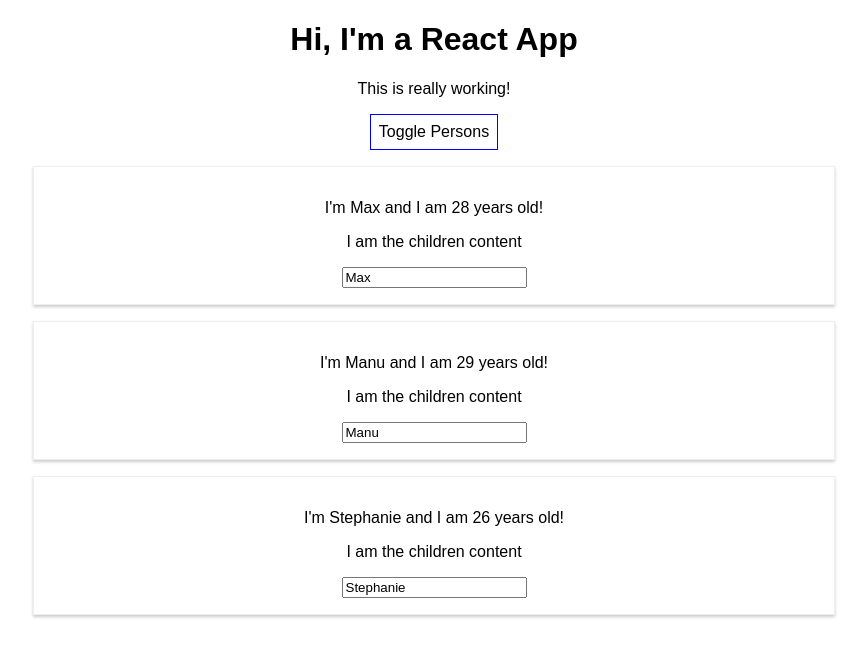
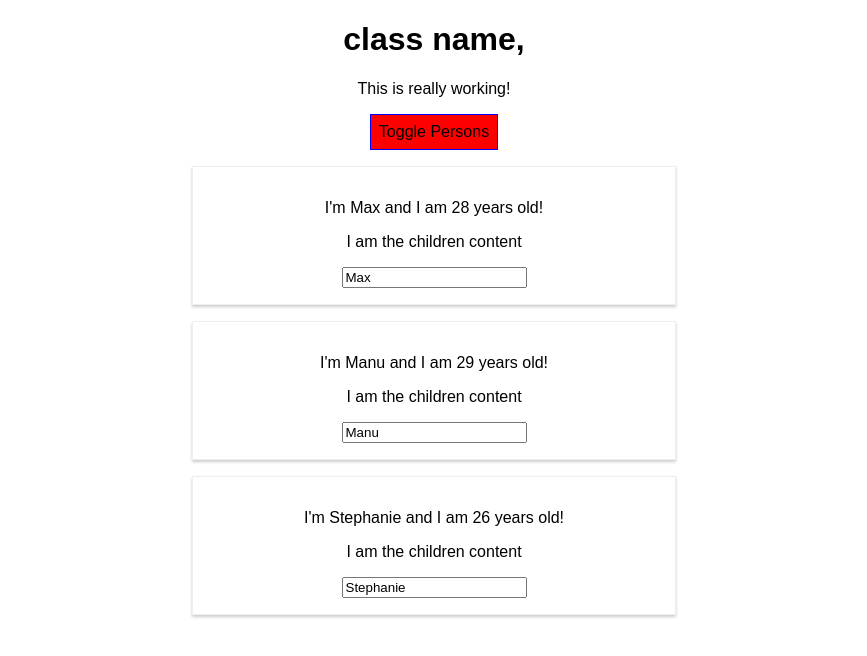
Before and after one commit to bujinwang/react-complete-guide, a React (Create React App) app: page / in a window 1280 px wide. Both pictures are taken after a click on the button "Toggle Persons". Shown: the top 656 px of the page, without its empty margins (206-1073 px from the left). Built offline with nearby package versions, Linux system fonts and the light colour scheme.

Commit message:
lecture 64 psudo selector and Radium media selector

```diff
--- a/package.json
+++ b/package.json
@@ -3,6 +3,7 @@
   "version": "0.1.0",
   "private": true,
   "dependencies": {
+    "radium": "^0.24.1",
     "react": "^16.4.2",
     "react-dom": "^16.4.2",
     "react-scripts": "1.1.4"
--- a/src/App.css
+++ b/src/App.css
@@ -1,3 +1,15 @@
 .App {
   text-align: center;
 }
+
+.red {
+  color: red;
+}
+
+.bold {
+  font-weight: bold;
+}
+
+.blank{
+  background: #000;
+}
--- a/src/App.js
+++ b/src/App.js
@@ -1,5 +1,6 @@
 import React, {Component} from 'react';
 import './App.css';
+import Radium, {StyleRoot} from 'radium';
 import Person from './Person/Person';
 
 class App extends Component {
@@ -50,12 +51,17 @@
       font: 'inherit',
       border: '1px solid blue',
       padding: '8px',
-      cursor: 'pointer'
+      cursor: 'pointer',
+      ':hover': {
+        backgroundColor: 'lightgreen',
+        color: 'yellow'
+      }
     };
 
     let persons = null;
 
     if (this.state.showPersons) {
+      style.backgroundColor = 'red';
       persons = (
         <div>
           {this.state.persons.map((person, index) => {
@@ -70,21 +76,43 @@
           })}
         </div>
       );
+      style.backgroundColor = 'red';
+      style[":hover"]={
+        backgroundColor: 'lightred',
+        color: 'red'
+      }
     }
 
+    let classes = [];
+
+    if (this.state.persons.length <= 2){
+      classes.push('red'); // red
+    }
+
+    if(this.state.persons.length <= 1){
+      classes.push('bold'); // red, bold
+    }
+
+    if(this.state.persons.length <= 0){
+      classes.push('blank'); // red, bold
+    }
+
+
     return (
+    <StyleRoot>
       <div className="App">
-        <h1>Hi, I'm a React App</h1>
-        <p>This is really working!</p>
+        <h1>class name, </h1>
+        <p className={classes.join(' ')}>This is really working!</p>
         <button
           style={style}
           onClick={this.togglePersonsHandler}>Toggle Persons
         </button>
         {persons}
       </div>
+    </StyleRoot>
     );
     // return React.createElement('div', {className: 'App'}, React.createElement('h1', null, 'Does this work now?'));
   }
 }
 
-export default App;
+export default Radium(App);
--- a/src/Person/Person.js
+++ b/src/Person/Person.js
@@ -1,10 +1,15 @@
 import React from 'react';
-
+import Radium from 'radium'
 import './Person.css';
 
 const person = (props) => {
+  const style = {
+    '@media (min-width: 500px)':{
+      width: '450px'
+    }
+  };
   return (
-    <div className="Person">
+    <div className="Person" style={style}>
       <p onClick={props.click}>I'm {props.name} and I am {props.age} years old!</p>
       <p>{props.children}</p>
       <input type="text" onChange={props.changed} value={props.name}/>
@@ -12,4 +17,4 @@
   )
 };
 
-export default person;
+export default Radium(person);
```
Also changed, not shown: 1 other file (tests, documents, lock files or other folders).
